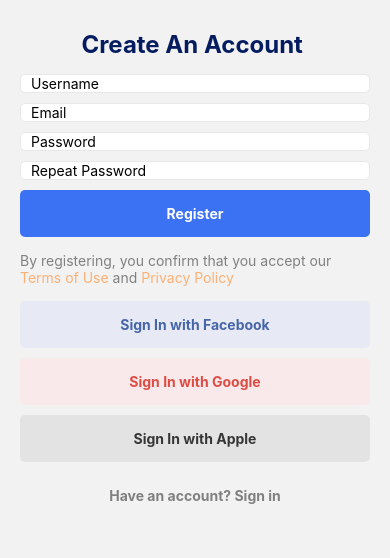
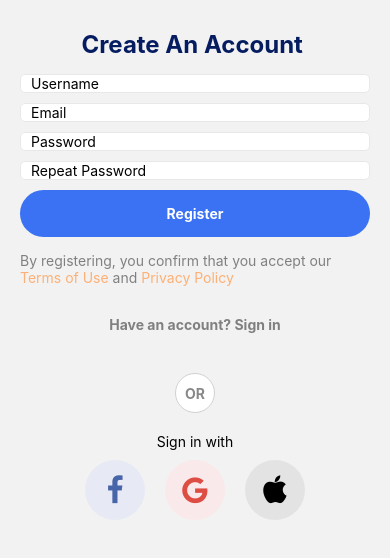
Before and after one commit to Jsjk112344/Orbital24PathPilot, a React Native app: screen /SignUp in a window 390 px wide. Shown: the top 558 px of the page. Built offline with nearby package versions, Linux system fonts and the light colour scheme.

Commit message:
New change with updated social sign in buttons

```diff
--- a/package.json
+++ b/package.json
@@ -10,12 +10,16 @@
     "test": "jest"
   },
   "dependencies": {
+    "@fortawesome/fontawesome-svg-core": "^6.5.2",
+    "@fortawesome/react-native-fontawesome": "^0.3.2",
     "@react-navigation/native": "^6.1.17",
     "@react-navigation/native-stack": "^6.9.26",
     "react": "18.2.0",
     "react-native": "0.74.1",
     "react-native-safe-area-context": "^4.10.1",
-    "react-native-screens": "^3.31.1"
+    "react-native-screens": "^3.31.1",
+    "react-native-svg": "^15.3.0",
+    "react-native-vector-icons": "^10.1.0"
   },
   "devDependencies": {
     "@babel/core": "^7.20.0",
--- a/src/components/CustomButton/CustomButton.js
+++ b/src/components/CustomButton/CustomButton.js
@@ -22,14 +22,16 @@
 const styles = StyleSheet.create({
     container: {
         width: '100%',
-        borderRadius: 5,
+        borderRadius: 50,
         padding: 15,
         marginVertical: 5,
-        alignItems: 'center'
+        alignItems: 'center',
+
     },
 
     container_PRIMARY: {
         backgroundColor: '#3B71F3',
+        elevation: 3,
     },
     container_SECONDARY: {
         borderColor: '#3B71F3',
--- /dev/null
+++ b/src/components/OrDivider/OrDivider.js
@@ -0,0 +1,44 @@
+import React from 'react';
+import { View, Text, StyleSheet } from 'react-native';
+
+const OrDivider = () => {
+    return (
+        <View style={styles.container}>
+            <View style={styles.line} />
+            <View style={styles.circle}>
+                <Text style={styles.orText}>OR</Text>
+            </View>
+            <View style={styles.line} />
+        </View>
+    );
+};
+
+const styles = StyleSheet.create({
+    container: {
+        flexDirection: 'row',
+        alignItems: 'center',
+        marginVertical: 20,
+    },
+    line: {
+        flex: 1,
+        height: 1,
+        backgroundColor: '#D0D0D0',
+    },
+    circle: {
+        width: 40,
+        height: 40,
+        borderRadius: 20,
+        justifyContent: 'center',
+        alignItems: 'center',
+        backgroundColor: '#FFFFFF',
+        marginHorizontal: 10,
+        borderWidth: 1,
+        borderColor: '#D0D0D0',
+    },
+    orText: {
+        color: '#888888',
+        fontWeight: 'bold',
+    }
+});
+
+export default OrDivider;
--- /dev/null
+++ b/src/components/OrDivider/index.js
@@ -0,0 +1 @@
+export { default } from './OrDivider';
--- a/src/components/SocialSignInButtons/SocialSignInButtons.js
+++ b/src/components/SocialSignInButtons/SocialSignInButtons.js
@@ -1,6 +1,9 @@
 import React from "react"
-import { View, Text } from 'react-native'
+import { View, StyleSheet, TouchableOpacity } from 'react-native'
 import CustomButton from "../CustomButton";
+import Icon from 'react-native-vector-icons/FontAwesome';
+import { FontAwesomeIcon } from '@fortawesome/react-native-fontawesome';
+
 
 const SocialSignInButtons = () => {
     const onSignInFacebook = () => {
@@ -14,27 +17,34 @@
     }
 
     return (
-        <>
-            <CustomButton
-                onPress={onSignInFacebook}
-                text="Sign In with Facebook"
-                bgColor="#E7EAF4"
-                fgColor="#4765A9"
-            />
-            <CustomButton
-                onPress={onSignInGoogle}
-                text="Sign In with Google"
-                bgColor="#FAE9EA"
-                fgColor="#DD4D44"
-            />
-            <CustomButton
-                onPress={onSignInApple}
-                text="Sign In with Apple"
-                bgColor="#e3e3e3"
-                fgColor="#363636"
-            />
-        </>
+        <View style={styles.container}>
+            <TouchableOpacity style={[styles.button, {backgroundColor: '#E7EAF4'}]} onPress={onSignInFacebook}>
+                <Icon name="facebook" size={30} color="#4765A9" />
+            </TouchableOpacity>
+            <TouchableOpacity style={[styles.button, {backgroundColor: '#FAE9EA'}]} onPress={onSignInGoogle}>
+                <Icon name="google" size={30} color="#DD4D44" />
+            </TouchableOpacity>
+            <TouchableOpacity style={[styles.button, {backgroundColor: '#E3E3E3'}]} onPress={onSignInApple}>
+                <Icon name="apple" size={30} color="#000000" />
+            </TouchableOpacity>
+        </View>
     )
 };
 
+const styles = StyleSheet.create({
+    container: {
+        flexDirection: 'row',       // Aligns children side by side
+        justifyContent: 'center', // Distributes space evenly around elements
+        padding: 10,           // Ensures the container takes full width
+    },
+    button: {
+        width: 60,
+        height: 60,
+        borderRadius: 30,
+        justifyContent: 'center',
+        alignItems: 'center',
+        marginHorizontal: 10,
+    }
+});
+
 export default SocialSignInButtons
--- a/src/screens/SignInScreen/SignInScreen.js
+++ b/src/screens/SignInScreen/SignInScreen.js
@@ -4,6 +4,8 @@
 import CustomInput from '../../components/CustomInput';
 import CustomButton from '../../components/CustomButton';
 import SocialSignInButtons from '../../components/SocialSignInButtons';
+import OrDivider from '../../components/OrDivider';
+
 import { useNavigation } from '@react-navigation/native';
 const SignInScreen = () => {
     const [username, setUsername] = useState('');
@@ -55,12 +57,15 @@
                     text="Forgot Password?"
                     type="TERTIARY"
                 />
-                <SocialSignInButtons />
                 <CustomButton
                     onPress={onSignUpPressed}
                     text="Don't Have an Account? Create One"
                     type="TERTIARY"
                 />
+                <OrDivider />
+                <Text>Sign in with</Text>
+                <SocialSignInButtons />
+
             </View>
         </ScrollView>
 
--- a/src/screens/SignUpScreen/SignUpScreen.js
+++ b/src/screens/SignUpScreen/SignUpScreen.js
@@ -3,6 +3,7 @@
 import CustomInput from '../../components/CustomInput';
 import CustomButton from '../../components/CustomButton';
 import SocialSignInButtons from '../../components/SocialSignInButtons/SocialSignInButtons';
+import OrDivider from '../../components/OrDivider';
 import { useNavigation } from '@react-navigation/native';
 
 const SignUpScreen = () => {
@@ -65,13 +66,16 @@
                     <Text style={styles.link} onPress={onTermsOfUsePressed}> Terms of Use</Text> and
                     <Text style={styles.link} onPress={onPrivacyPolicyPressed}> Privacy Policy</Text>
                 </Text>
-                <SocialSignInButtons />
-
                 <CustomButton
                     onPress={onSignInPressed}
                     text="Have an account? Sign in"
                     type="TERTIARY"
                 />
+                <OrDivider />
+                <Text>Sign in with</Text>
+                <SocialSignInButtons />
+
+
             </View>
         </ScrollView>
 
```
Also changed, not shown: 3 other files (tests, documents, lock files or other folders).
